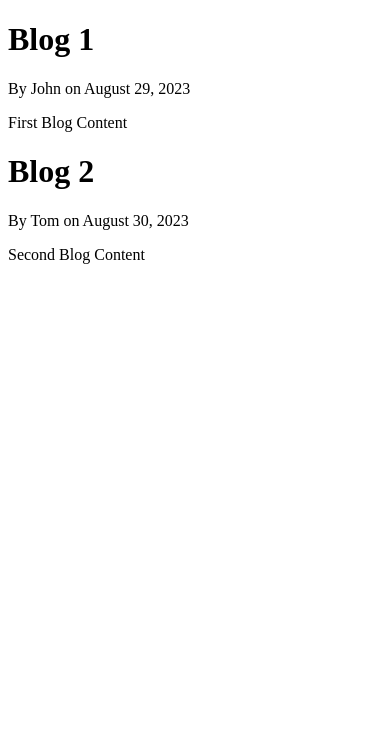
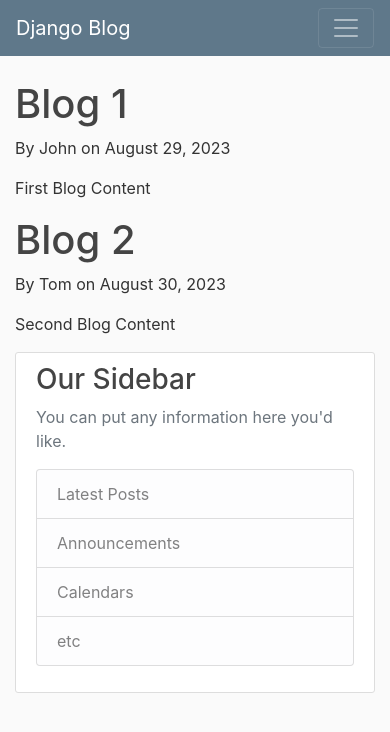
Before and after one commit to amnord/07PY2623, a Django app: page / in a window 390 px wide. Shown: the top 732 px of the page. Run offline with Django 4.2, Linux system fonts and the light colour scheme; some libraries are stand-ins or nearby versions.

Commit message:
Working with Templates and Admin Page

```diff
--- /dev/null
+++ b/project/django_project/django_blog/blog/static/blog/main.css
@@ -0,0 +1,84 @@
+body {
+  background: #fafafa;
+  color: #333333;
+  margin-top: 5rem;
+}
+
+h1, h2, h3, h4, h5, h6 {
+  color: #444444;
+}
+
+ul {
+  margin: 0;
+}
+
+.bg-steel {
+  background-color: #5f788a;
+}
+
+.site-header .navbar-nav .nav-link {
+  color: #cbd5db;
+}
+
+.site-header .navbar-nav .nav-link:hover {
+  color: #ffffff;
+}
+
+.site-header .navbar-nav .nav-link.active {
+  font-weight: 500;
+}
+
+.content-section {
+  background: #ffffff;
+  padding: 10px 20px;
+  border: 1px solid #dddddd;
+  border-radius: 3px;
+  margin-bottom: 20px;
+}
+
+.article-title {
+  color: #444444;
+}
+
+a.article-title:hover {
+  color: #428bca;
+  text-decoration: none;
+}
+
+.article-content {
+  white-space: pre-line;
+}
+
+.article-img {
+  height: 65px;
+  width: 65px;
+  margin-right: 16px;
+}
+
+.article-metadata {
+  padding-bottom: 1px;
+  margin-bottom: 4px;
+  border-bottom: 1px solid #e3e3e3
+}
+
+.article-metadata a:hover {
+  color: #333;
+  text-decoration: none;
+}
+
+.article-svg {
+  width: 25px;
+  height: 25px;
+  vertical-align: middle;
+}
+
+.account-img {
+  height: 125px;
+  width: 125px;
+  margin-right: 20px;
+  margin-bottom: 16px;
+}
+
+.account-heading {
+  font-size: 2.5rem;
+}
--- a/project/django_project/django_blog/blog/templates/blog/base.html
+++ b/project/django_project/django_blog/blog/templates/blog/base.html
@@ -1,6 +1,18 @@
+{% load static %}
 <!DOCTYPE html>
 <html>
 <head>
+
+	<!-- Required meta tags -->
+    <meta charset="utf-8">
+    <meta name="viewport" content="width=device-width, initial-scale=1, shrink-to-fit=no">
+
+    <!-- Bootstrap CSS -->
+    <link rel="stylesheet" href="https://cdn.jsdelivr.net/npm/bootstrap@4.0.0/dist/css/bootstrap.min.css" integrity="sha384-Gn5384xqQ1aoWXA+058RXPxPg6fy4IWvTNh0E263XmFcJlSAwiGgFAW/dAiS6JXm" crossorigin="anonymous">
+
+    <link rel="stylesheet" type="text/css" href="{% static 'blog/main.css' %}">
+
+
 	{% if title %}
 		<title>Django Blog - {{ title }}</title>
 	{% else %}
@@ -8,6 +20,55 @@
 	{% endif %}
 </head>
 <body>
-	{% block content %}{% endblock %}
+
+	<header class="site-header">
+	  <nav class="navbar navbar-expand-md navbar-dark bg-steel fixed-top">
+	    <div class="container">
+	      <a class="navbar-brand mr-4" href="{% url 'blog-home' %}">Django Blog</a>
+	      <button class="navbar-toggler" type="button" data-toggle="collapse" data-target="#navbarToggle" aria-controls="navbarToggle" aria-expanded="false" aria-label="Toggle navigation">
+	      <span class="navbar-toggler-icon"></span>
+	      </button>
+	      <div class="collapse navbar-collapse" id="navbarToggle">
+	        <div class="navbar-nav mr-auto">
+	          <a class="nav-item nav-link" href="{% url 'blog-home' %}">Home</a>
+	          <a class="nav-item nav-link" href="{% url 'blog-about' %}">About</a>
+	        </div>
+	        <!-- Navbar Right Side -->
+	        <div class="navbar-nav">
+	          <a class="nav-item nav-link" href="#">Login</a>
+	          <a class="nav-item nav-link" href="#">Register</a>
+	        </div>
+	      </div>
+	    </div>
+	  </nav>
+	</header>
+
+	<main role="main" class="container">
+	  <div class="row">
+	    <div class="col-md-8">
+	      {% block content %}{% endblock %}
+	    </div>
+	    <div class="col-md-4">
+	      <div class="content-section">
+	        <h3>Our Sidebar</h3>
+	        <p class='text-muted'>You can put any information here you'd like.
+	          <ul class="list-group">
+	            <li class="list-group-item list-group-item-light">Latest Posts</li>
+	            <li class="list-group-item list-group-item-light">Announcements</li>
+	            <li class="list-group-item list-group-item-light">Calendars</li>
+	            <li class="list-group-item list-group-item-light">etc</li>
+	          </ul>
+	        </p>
+	      </div>
+	    </div>
+	  </div>
+	</main>
+
+	<!-- Optional JavaScript -->
+    <!-- jQuery first, then Popper.js, then Bootstrap JS -->
+    <script src="https://code.jquery.com/jquery-3.2.1.slim.min.js" integrity="sha384-KJ3o2DKtIkvYIK3UENzmM7KCkRr/rE9/Qpg6aAZGJwFDMVNA/GpGFF93hXpG5KkN" crossorigin="anonymous"></script>
+    <script src="https://cdn.jsdelivr.net/npm/popper.js@1.12.9/dist/umd/popper.min.js" integrity="sha384-ApNbgh9B+Y1QKtv3Rn7W3mgPxhU9K/ScQsAP7hUibX39j7fakFPskvXusvfa0b4Q" crossorigin="anonymous"></script>
+    <script src="https://cdn.jsdelivr.net/npm/bootstrap@4.0.0/dist/js/bootstrap.min.js" integrity="sha384-JZR6Spejh4U02d8jOt6vLEHfe/JQGiRRSQQxSfFWpi1MquVdAyjUar5+76PVCmYl" crossorigin="anonymous"></script>
+
 </body>
 </html>
```
Also changed, not shown: project/snippets/article.html (added, +10 -0 lines), project/snippets/main.css (added, +84 -0 lines), project/snippets/main.html (added, +20 -0 lines), project/snippets/navigation.html (added, +21 -0 lines), project/snippets/posts.json (added, +1 -0 lines), project/snippets/profile.html (added, +10 -0 lines), project/django_project/django_blog/db.sqlite3.
